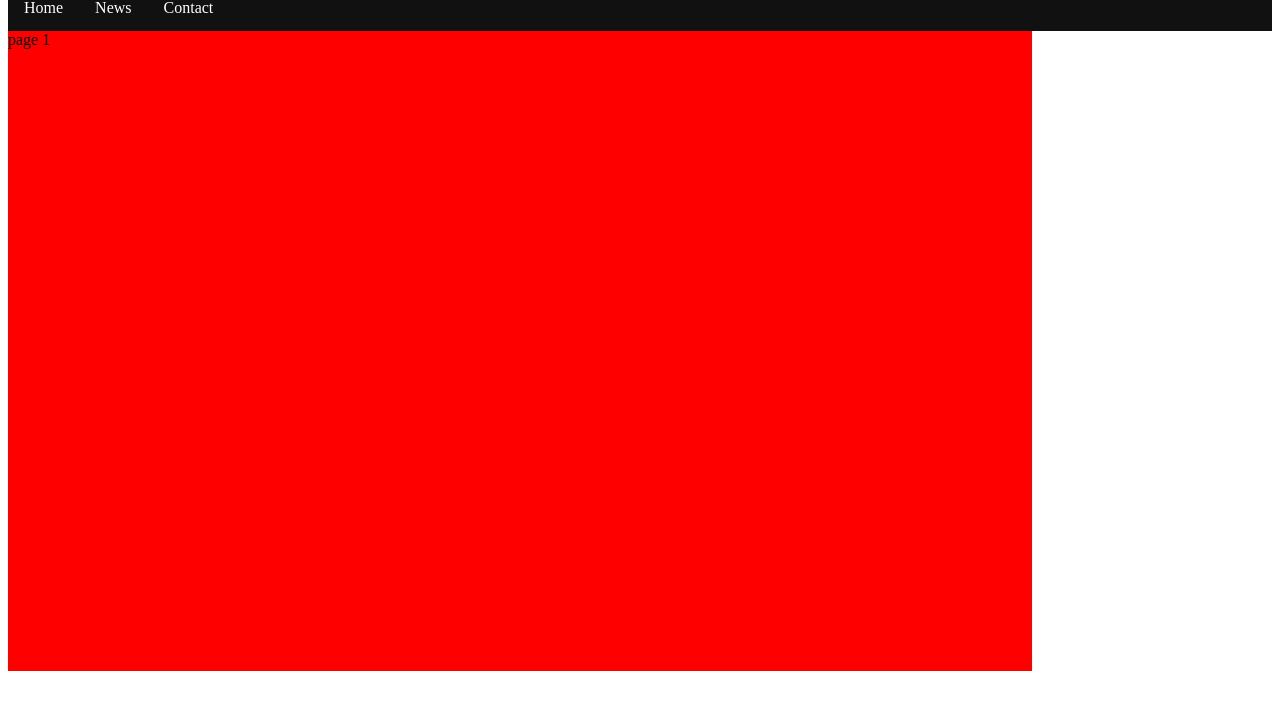
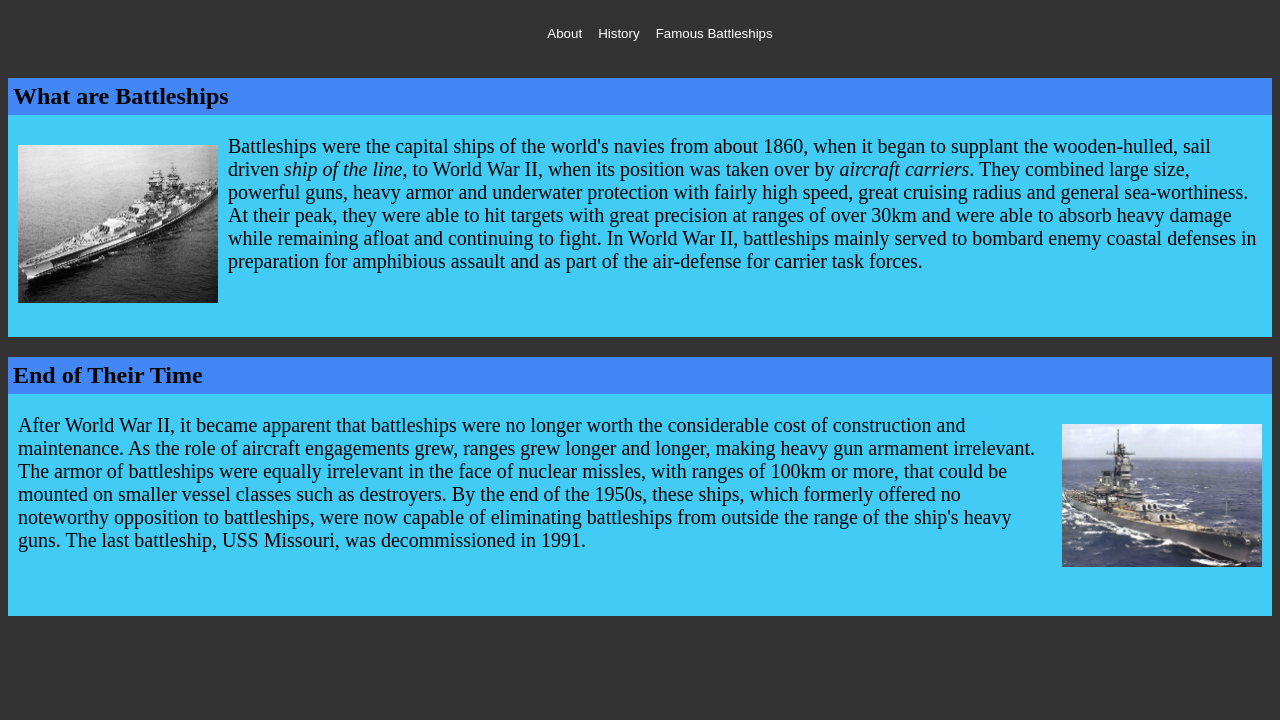
Before and after one commit to Faanggg/faanggg.github.io, a plain HTML site: page webdeva2/index.html in a window 1280 px wide. Shown: the part 80-800 px from the top of the page. Drawn offline with Linux system fonts and the light colour scheme.

Commit message:
Added content to about and famous battleships

```diff
--- a/webdeva2/index.html
+++ b/webdeva2/index.html
@@ -1,31 +1,59 @@
 <!DOCTYPE html>
-<html>
+<html lang="en">
 <head>
 	<meta charset = "UTF-8">
-	<meta name = "viewport" content = "width = device-width, initial-scale = 1.0">
-	<title>WEBDEV ICA2</title>
+	<meta name = "viewport" content = "width=device-width, initial-scale=1.0">
+	<title>Battleships</title>
+	<link rel = "icon" href = "Images/BattleshipFaviIcon.png">
 	<link rel = "stylesheet" href = "style.css">
 	<script src = "script.js" defer></script>
 </head>
 <body>
-	<header><b>Battleships</b></header>
-	<nav>
-		<button id = "hamIcon">Menu</button>
-		<ul>
-		  <li class = "button" id = "page1Button">Home</li>
-		  <li class = "button" id = "page2Button">News</li>
-		  <li class = "button" id = "page3Button">Contact</li>
-		</ul>
-	</nav>
-	<div class = "container">
+	<div class = "heading">
+		<header class = "title">
+			<h1>Battleships</h1>
+		</header>
+		<button class = "navi" id = "hamIcon"><img src = "Images/hamIcon.png"></button>
+		<nav>
+			<ul id = "menuList">
+				<li><button class = "navi" id = "page1Button">About</button></li>
+				<li><button class = "navi" id = "page2Button">History</button></li>
+				<li><button class = "navi" id = "page3Button">Famous Battleships</button></li>
+			</ul>
+		</nav>
+	</div>
+	<div id = "container">
 		<div class = "page" id = "page1">
-			page 1
+			<div class = "aboutSection">
+				<h2>What are Battleships</h2>
+				<img class = "left" src = "Images/Richelieu.jpg" height = "150">
+				<p>Battleships were the capital ships of the world's navies from about 1860, when it began to supplant the wooden-hulled, sail driven <dfn title = "A type of sailing warship that formed the backbone of the Western world's great navies from the mid-17th century through the mid-19th century, when it gave way to the steam-powered battleship.">ship of the line</dfn>, to World War II, when its position was taken over by <dfn title = "A naval vessel from which airplanes may take off and land on.">aircraft carriers</dfn>. They combined large size, powerful guns, heavy armor and underwater protection with fairly high speed, great cruising radius and general sea-worthiness. At their peak, they were able to hit targets with great precision at ranges of over 30km and were able to absorb heavy damage while remaining afloat and continuing to fight. In World War II, battleships mainly served to bombard enemy coastal defenses in preparation for amphibious assault and as part of the air-defense for carrier task forces.</p>
+				<br>
+				<br>
+				<br>
+			</div>
+			<div class = "aboutSection">
+				<h2>End of Their Time</h2>
+				<img class = "right" src = "Images/USS_Missouri.jpg" height = "150">
+				<p>After World War II, it became apparent that battleships were no longer worth the considerable cost of construction and maintenance. As the role of aircraft engagements grew, ranges grew longer and longer, making heavy gun armament irrelevant. The armor of battleships were equally irrelevant in the face of nuclear missles, with ranges of 100km or more, that could be mounted on smaller vessel classes such as destroyers. By the end of the 1950s, these ships, which formerly offered no noteworthy opposition to battleships, were now capable of eliminating battleships from outside the range of the ship's heavy guns. The last battleship, USS Missouri, was decommissioned in 1991.</p>
+				<br>
+				<br>
+				<br>
+			</div>
 		</div>
 		<div class = "page" id = "page2">
-			page 2
+			page 2 content
 		</div>
 		<div class = "page" id = "page3">
-			page 3
+			<div class = "famousSection">
+				<h2>Yamato</h2>
+				<img class = "left" src = "Images/IJN_Yamato.jpg" height = "150">
+				<h3>Yamato-class battleship</h3>
+				<p>Yamato was the lead ship of her class of battleships built for the Imperial Japanese Navy (IJN) shortly before World War II. She and her sister ship, Musashi, were the heaviest and most powerfully armed battleships ever constructed, displacing nearly 72,000 tonnes at full load and armed with nine 46cm Type 94 main guns, which were the largest guns ever mounted on a warship.</p>
+				<br>
+				<br>
+				<h4>More details</h4>
+			</div>
 		</div>
 	</div>
 </body>
--- a/webdeva2/script.js
+++ b/webdeva2/script.js
@@ -1,29 +1,40 @@
-const page1Button = document.querySelector("#page1Button");
-const page2Button = document.querySelector("#page2Button");
-const page3Button = document.querySelector("#page3Button");
-var allpages = document.querySelectorAll(".page");
+//target all elements to save to constants
+const page1Button=document.querySelector("#page1Button");
+const page2Button=document.querySelector("#page2Button");
+const page3Button=document.querySelector("#page3Button");
+var allpages=document.querySelectorAll(".page");
 
 hideall();
 show(1);
-
-function hideall() {
-	for (let onepage of allpages) {
-		onepage.style.display="none";
+function hideall() { //function to hide all pages
+	for(let onepage of allpages){ //go through all subtopic pages
+		onepage.style.display="none"; //hide it
 	}
 }
-
-function show(pageNum) {
+function show(pgno) { //function to show selected page no
 	hideall();
-	let onepage = document.querySelector("#page" + pageNum);
-	onepage.style.display = "block";
+	//select the page based on the parameter passed in
+	let onepage=document.querySelector("#page"+pgno);
+	//show the page
+	onepage.style.display="block";
 }
 
-page1Button.addEventListener("click", function() {
+page1Button.addEventListener("click", function () {
 	show(1);
 });
-page2Button.addEventListener("click", function() {
+page2Button.addEventListener("click", function () {
 	show(2);
 });
-page3Button.addEventListener("click", function() {
+page3Button.addEventListener("click", function () {
 	show(3);
 });
+
+const hamBtn=document.querySelector("#hamIcon");
+const menuItemsList=document.querySelector("nav ul");
+
+function toggleMenus() {
+	/*open and close menu*/
+	menuItemsList.classList.toggle("menuShow");
+}
+
+hamBtn.addEventListener("click",toggleMenus);
--- a/webdeva2/style.css
+++ b/webdeva2/style.css
@@ -1,57 +1,115 @@
-ul {
-  list-style-type: none;
-  margin: 0;
-  padding: 0;
-  overflow: hidden;
-  background-color: #111;
+body {
+	background-color: #333;
 }
 
-li {
-  float: left;
+nav ul li {
+	display:inline;
 }
 
-li.button {
-  display: block;
-  color: white;
-  text-align: center;
-  padding: 14px 16px;
-  text-decoration: none;
-}
-
-li.button:hover {
-  background-color: #333;
+nav {
+	text-align: center;
+	grid-column-start: 1;
+	grid-column-end: 7;
 }
 
 header {
 	color: white;
-	background-color: #333;
 	text-align: center;
-	padding: 10px 16px;
-	font-size: 2em;
+}
+
+h2, h4 {
+	background-color: #4287f5;
+	padding: 5px;
+}
+
+p {
+	margin: 10px;
+	font-size: 20px;
+}
+
+img.left {
+	display: block;
+	margin-left: auto;
+	margin-right: auto;
+	height: auto;
+	width: 50%;
+}
+
+img.right {
+	display: block;
+	margin-left: auto;
+	margin-right: auto;
+	height: auto;
+	width: 50%;
+}
+
+.heading {
+	display: grid;
+}
+
+.title {
+	grid-column-start: 1;
+	grid-column-end: 7;
 }
 
 .container {
 	display: flex;
+	flex-wrap: wrap;
 }
-.page {
-	width: 80vw;
-	height: 80vh;
+
+.aboutSection {
+	background-color: #42cbf5;
 }
-#page1 {
-	background: red;
+
+.famousSection {
+	background-color: #42cbf5;
 }
-#page2 {
-	background: green;
+
+.navi {
+	background-color: #333;
+	color: white;
+	border: none;
 }
-#page3 {
-	background: blue;
-}
+
 #hamIcon {
 	display: none;
 }
 
-@media screen and (max-width:800px) {
-	nav ul li {display: block;}
-	#hamIcon {display: block;}
-	ul li.button {display: none;}
+#menuList.menuShow {
+	display: inline; /*!important*/
 }
+
+@media screen and (max-width:800px){
+	nav ul li {
+		display: block;
+	}
+
+	nav ul {
+		display: none;
+	}
+
+	#hamIcon {
+		display: block;
+		grid-column-start: 6;
+		grid-column-end: 7;
+	}
+
+	.title {
+		grid-column-start: 1;
+		grid-column-end: 6;
+	}
+}
+
+@media screen and (min-width:800px) {
+	img.left {
+		margin: 10px;
+		width: 200px;
+		float: left;
+	}
+
+	img.right {
+		margin: 10px;
+		width: 200px;
+		float: right;
+	}
+}
```
Also changed, not shown: webdeva2/Images/BattleshipFaviIcon.png (added), webdeva2/Images/USS_Missouri.jpg (renamed from webdeva2/Images/USS_KingGeorgeV.jpg), webdeva2/Images/hamIcon.png (added).
